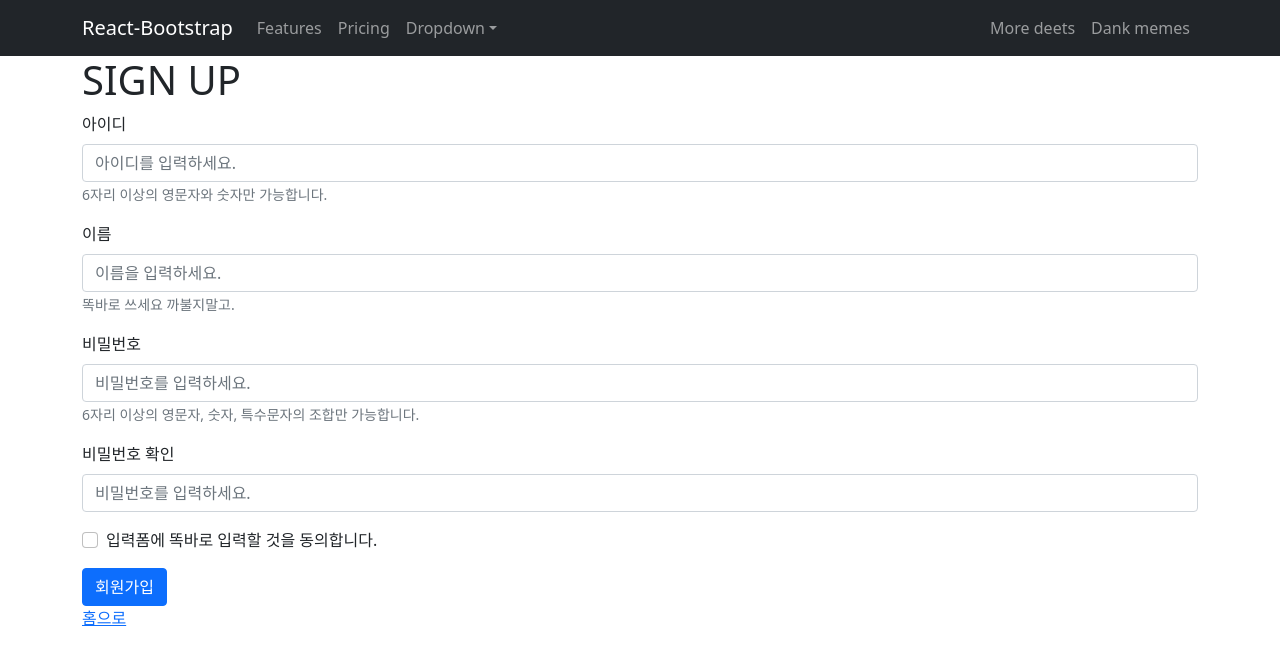
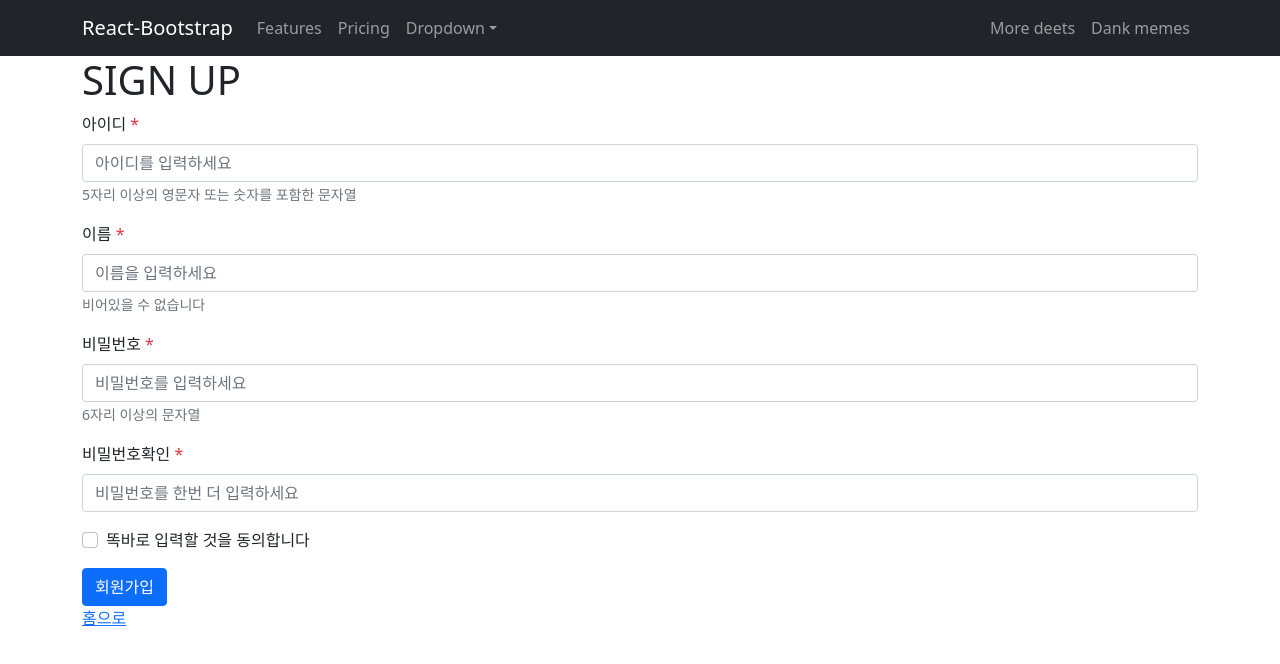
Before and after one commit to soon83/react-bs5-board, a Next.js app: page /signup in a window 1280 px wide. Shown: the top 664 px of the page. Built offline with nearby package versions, Linux system fonts and the light colour scheme.

Commit message:
_app.js 추가 & 회원가입 폼 validation
공통처리

```diff
--- a/components/App.js
+++ b/components/AppLayout.js
@@ -1,14 +1,9 @@
 import React from 'react';
-import Head from 'next/head';
 import { Navbar, Container, Nav, NavDropdown } from 'react-bootstrap';
-import 'bootstrap/dist/css/bootstrap.min.css';
 
-const App = ({ children }) => {
+const AppLayout = ({ children }) => {
   return (
     <>
-      <Head>
-        <title>순마켓</title>
-      </Head>
       <Navbar collapseOnSelect expand="lg" bg="dark" variant="dark">
         <Container>
           <Navbar.Brand href="#home">React-Bootstrap</Navbar.Brand>
@@ -40,4 +35,4 @@ const App = ({ children }) => {
   );
 };
 
-export default App;
+export default AppLayout;
--- /dev/null
+++ b/pages/_app.js
@@ -0,0 +1,19 @@
+import React from 'react';
+import Head from 'next/head';
+import AppLayout from '../components/AppLayout';
+import 'bootstrap/dist/css/bootstrap.min.css';
+
+const app = ({ Component }) => {
+  return (
+    <>
+      <Head>
+        <title>순마켓</title>
+      </Head>
+      <AppLayout>
+        <Component></Component>
+      </AppLayout>
+    </>
+  );
+};
+
+export default app;
--- a/pages/index.js
+++ b/pages/index.js
@@ -1,12 +1,10 @@
 import React from 'react';
 import Link from 'next/link';
-import App from '../components/App';
 import { Container } from 'react-bootstrap';
 
 const Index = () => {
   return (
     <>
-      <App>
       <Container>
         <h1>안녕하세요 ㅋㅋㅋ</h1>
         <div>
@@ -20,7 +18,6 @@ const Index = () => {
           </Link>
         </div>
       </Container>
-      </App>
     </>
   );
 };
--- a/pages/login.js
+++ b/pages/login.js
@@ -1,12 +1,10 @@
 import React from 'react';
 import Link from 'next/link';
-import App from '../components/App';
 import { Container, Form, Button } from 'react-bootstrap';
 
 const Login = () => {
   return (
     <>
-      <App>
       <Container>
         <h1>LOGIN</h1>
 
@@ -35,7 +33,6 @@ const Login = () => {
           <a>홈으로</a>
         </Link>
       </Container>
-      </App>
     </>
   );
 };
--- a/pages/signup.js
+++ b/pages/signup.js
@@ -1,24 +1,55 @@
 import React, { useState } from 'react';
 import Link from 'next/link';
-import App from '../components/App';
 import { Container, Form, Button } from 'react-bootstrap';
 
+const log = console.log;
+
 const Signup = () => {
+  // local state
   const [userId, setUserId] = useState('');
   const [userName, setUserName] = useState('');
   const [userPassword, setUserPassword] = useState('');
   const [userPasswordCheck, setUserPasswordCheck] = useState('');
+  const [memberTerms, setMemberTerms] = useState(false);
+
+  // form
+  const userIdInput = {
+    label: '아이디',
+    placeholder: '아이디를 입력하세요',
+    regex: /^[a-zA-Z0-9]{5,}$/, // /[a-zA-Z]+[a-zA-Z0-9]{4,}$/; // 5자리 이상의 영문자로 시작하는 문자열 (영문자, 숫자만 가능)
+    errorMessage: '5자리 이상의 영문자 또는 숫자를 포함한 문자열',
+  };
+  const userNameInput = {
+    label: '이름',
+    placeholder: '이름을 입력하세요',
+    regex: /^.{1,}$/, // 최소 1자리 이상의 문자열
+    errorMessage: '비어있을 수 없습니다',
+  };
+  const userPasswordInput = {
+    label: '비밀번호',
+    placeholder: '비밀번호를 입력하세요',
+    regex: /^.{6,}$/, // 최소 6자리 이상의 문자열
+    errorMessage: '6자리 이상의 문자열',
+  };
+  const userPasswordCheckInput = {
+    label: '비밀번호확인',
+    placeholder: '비밀번호를 한번 더 입력하세요',
+    regex: /^.{1,}$/, // 최소 1자리 이상의 문자열
+    errorMessage: '',
+  };
+
+  // validation
+  const [userIdError, setUserIdError] = useState(false);
+  const [userNameError, setUserNameError] = useState(false);
   const [userPasswordError, setUserPasswordError] = useState(false);
-  const [memberTerms, setMemberTerms] = useState(false);
+  const [userPasswordCheckError, setUserPasswordCheckError] = useState(false);
+  const [memberTermsError, setMemberTermsError] = useState(false);
 
   const onSubmit = (e) => {
     e.preventDefault();
+    e.stopPropagation();
 
-    if (userPassword !== userPasswordCheck) {
-      return setUserPasswordError(true);
-    }
-
-    console.log('onSubmit: ', {
+    log('onSubmit: ', {
       userId,
       userName,
       userPassword,
@@ -28,59 +59,107 @@ const Signup = () => {
   };
 
   const onChangeUserId = (e) => {
+    setUserIdError(!userIdInput.regex.test(e.target.value));
     setUserId(e.target.value);
   };
 
   const onChangeUserName = (e) => {
+    setUserNameError(!userNameInput.regex.test(e.target.value));
     setUserName(e.target.value);
   };
 
   const onChangeUserPassword = (e) => {
+    setUserPasswordError(!userPasswordInput.regex.test(e.target.value));
     setUserPassword(e.target.value);
   };
 
   const onChangeUserPasswordCheck = (e) => {
-    setUserPasswordError(e.target.value !== userPassword);
+    setUserPasswordCheckError(!userPasswordCheckInput.regex.test(e.target.value));
+    setUserPasswordCheckError(e.target.value !== userPassword);
     setUserPasswordCheck(e.target.value);
   };
 
   const onChangeMemberTerms = (e) => {
+    setMemberTermsError(!e.target.checked);
     setMemberTerms(e.target.checked);
   };
 
   return (
     <>
-      <App>
       <Container>
         <h1>SIGN UP</h1>
 
-          <Form onSubmit={onSubmit}>
+        <Form noValidate onSubmit={onSubmit}>
           <Form.Group className="mb-3" controlId="formBasicUserId">
-              <Form.Label>아이디</Form.Label>
-              <Form.Control type="text" placeholder="아이디를 입력하세요." value={userId} required onChange={onChangeUserId} />
-              <Form.Text className="text-muted">6자리 이상의 영문자와 숫자만 가능합니다.</Form.Text>
+            <Form.Label>
+              {userIdInput.label} <span className="text-danger">*</span>
+            </Form.Label>
+            <Form.Control
+              type="text"
+              placeholder={userIdInput.placeholder}
+              className={userIdError ? 'is-invalid' : ''}
+              value={userId}
+              onChange={onChangeUserId}
+              required
+            />
+            <Form.Text className={userIdError ? 'text-danger' : 'text-muted'}>{userIdInput.errorMessage}</Form.Text>
           </Form.Group>
 
           <Form.Group className="mb-3" controlId="formBasicUserName">
-              <Form.Label>이름</Form.Label>
-              <Form.Control type="text" placeholder="이름을 입력하세요." value={userName} required onChange={onChangeUserName} />
-              <Form.Text className="text-muted">똑바로 쓰세요 까불지말고.</Form.Text>
+            <Form.Label>
+              {userNameInput.label} <span className="text-danger">*</span>
+            </Form.Label>
+            <Form.Control
+              type="text"
+              placeholder={userNameInput.placeholder}
+              className={userNameError ? 'is-invalid' : ''}
+              value={userName}
+              onChange={onChangeUserName}
+              required
+            />
+            <Form.Text className={userNameError ? 'text-danger' : 'text-muted'}>{userNameInput.errorMessage}</Form.Text>
           </Form.Group>
 
           <Form.Group className="mb-3" controlId="formBasicUserPassword">
-              <Form.Label>비밀번호</Form.Label>
-              <Form.Control type="password" placeholder="비밀번호를 입력하세요." value={userPassword} required onChange={onChangeUserPassword} />
-              <Form.Text className="text-muted">6자리 이상의 영문자, 숫자, 특수문자의 조합만 가능합니다.</Form.Text>
+            <Form.Label>
+              {userPasswordInput.label} <span className="text-danger">*</span>
+            </Form.Label>
+            <Form.Control
+              type="password"
+              placeholder={userPasswordInput.placeholder}
+              className={userPasswordError ? 'is-invalid' : ''}
+              value={userPassword}
+              onChange={onChangeUserPassword}
+              required
+            />
+            <Form.Text className={userPasswordError ? 'text-danger' : 'text-muted'}>{userPasswordInput.errorMessage}</Form.Text>
           </Form.Group>
 
           <Form.Group className="mb-3" controlId="formBasicUserPasswordCheck">
-              <Form.Label>비밀번호 확인</Form.Label>
-              <Form.Control type="password" placeholder="비밀번호를 입력하세요." value={userPasswordCheck} required onChange={onChangeUserPasswordCheck} />
-              {userPasswordError && <Form.Text className="text-danger">비밀번호를 똑바로 쓰세요 까불지말고.</Form.Text>}
+            <Form.Label>
+              {userPasswordCheckInput.label} <span className="text-danger">*</span>
+            </Form.Label>
+            <Form.Control
+              type="password"
+              placeholder={userPasswordCheckInput.placeholder}
+              className={userPasswordCheckError ? 'is-invalid' : ''}
+              value={userPasswordCheck}
+              onChange={onChangeUserPasswordCheck}
+              required
+            />
+            {userPasswordCheckError && <Form.Text className="text-danger">비밀번호가 일치하지 않습니다</Form.Text>}
           </Form.Group>
 
           <Form.Group className="mb-3">
-              <Form.Check type="checkbox" label="입력폼에 똑바로 입력할 것을 동의합니다." value={memberTerms} required onChange={onChangeMemberTerms} />
+            <Form.Check
+              type="checkbox"
+              label="똑바로 입력할 것을 동의합니다"
+              className={memberTermsError ? 'is-invalid' : ''}
+              value={memberTerms}
+              onChange={onChangeMemberTerms}
+              required
+            />
+            {memberTermsError && <Form.Text className="text-danger">똑바로 입력할 것을 동의하셔야 합니다</Form.Text>}
           </Form.Group>
 
           <Button variant="primary" type="submit">
@@ -92,7 +171,6 @@ const Signup = () => {
           <a>홈으로</a>
         </Link>
       </Container>
-      </App>
     </>
   );
 };
```
Also changed, not shown: 1 other file (tests, documents, lock files or other folders). Lines whose indentation alone changed are shown as unchanged.
